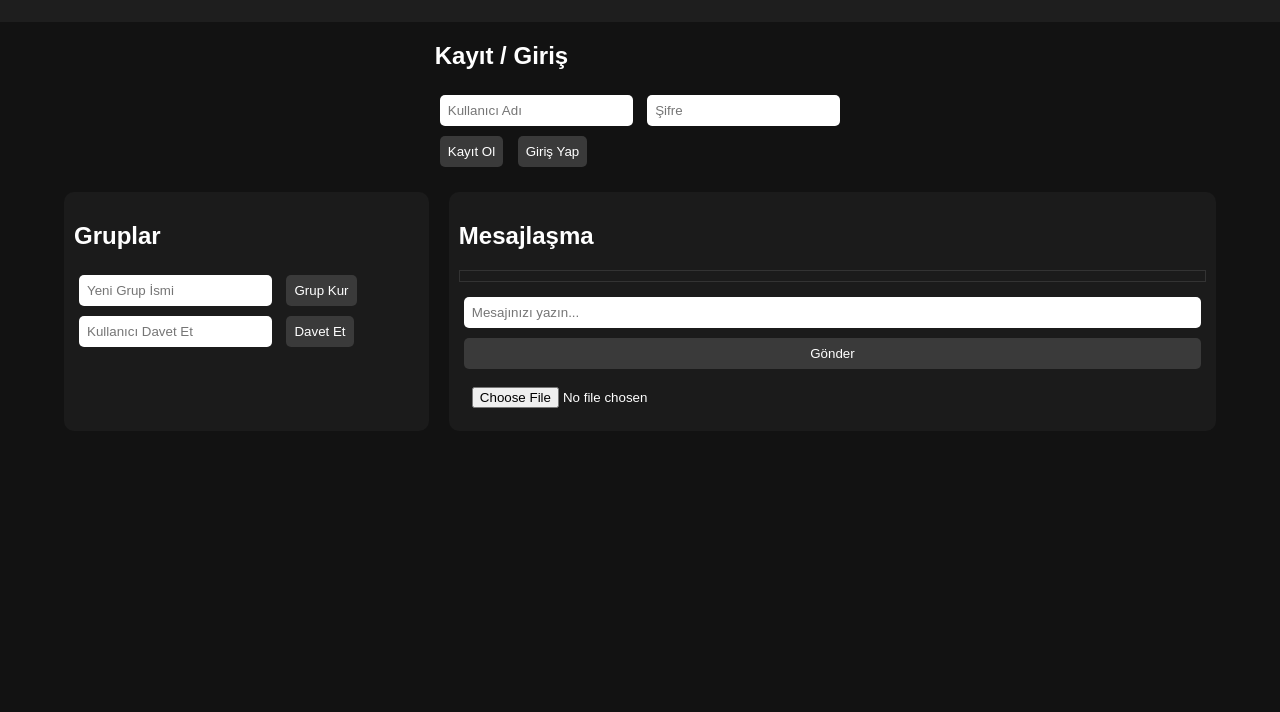
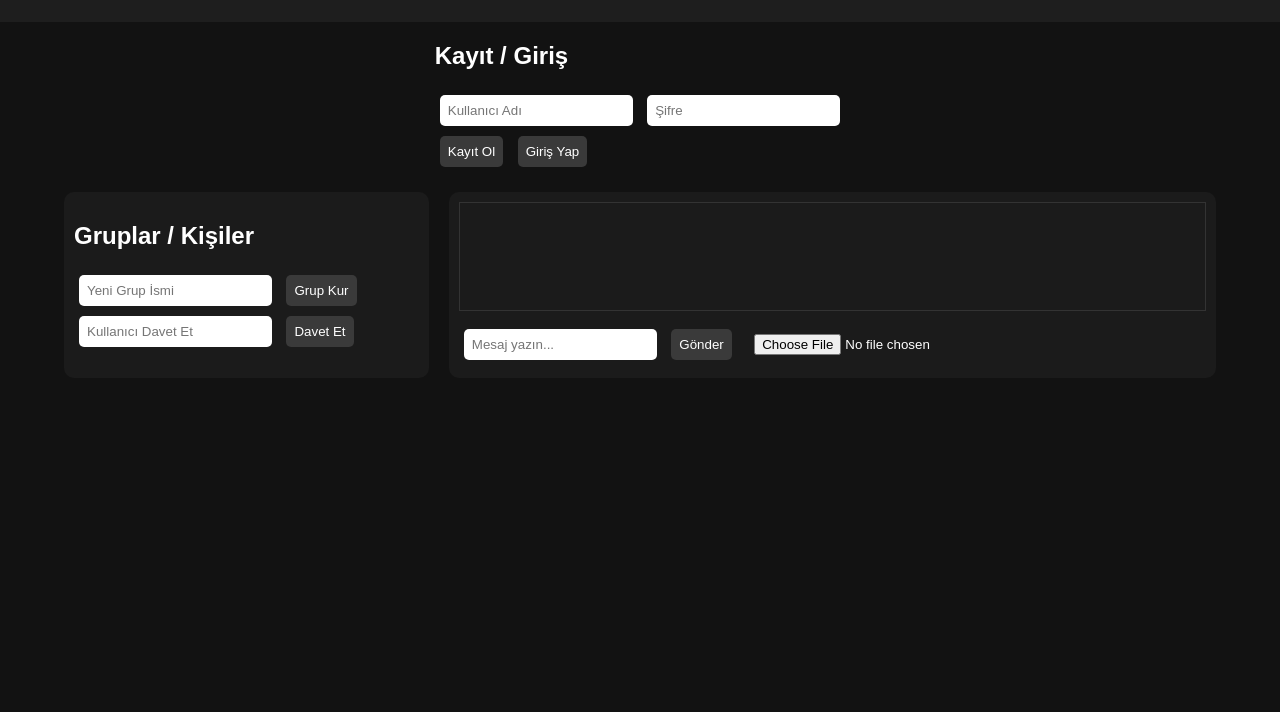
Before and after one commit to umc12/p2pchat, a plain HTML site: page index.html in a window 1280 px wide. Shown: the part 88-800 px from the top of the page. Drawn offline with nearby package versions, Linux system fonts and the light colour scheme.

Commit message:
Update index.html

```diff
--- a/index.html
+++ b/index.html
@@ -2,7 +2,7 @@
 <html lang="tr">
 <head>
 <meta charset="UTF-8">
-<title>P2P Şifreli Chat</title>
+<title>WhatsApp Benzeri P2P Chat</title>
 <link rel="stylesheet" href="css/style.css">
 <script src="https://cdnjs.cloudflare.com/ajax/libs/crypto-js/4.1.1/crypto-js.min.js"></script>
 <script src="js/app.js" defer></script>
@@ -10,7 +10,7 @@
 <body>
 <div id="container">
   <header>
-    <h1>Şifreli P2P Chat</h1>
+    <h1>P2P Şifreli Chat</h1>
   </header>
 
   <section id="auth">
@@ -25,7 +25,7 @@
 
   <section id="app" class="hidden">
     <aside id="groupPanel">
-      <h2>Gruplar</h2>
+      <h2>Gruplar / Kişiler</h2>
       <input id="groupName" placeholder="Yeni Grup İsmi">
       <button onclick="createGroup()">Grup Kur</button>
       <input id="inviteUser" placeholder="Kullanıcı Davet Et">
@@ -34,11 +34,12 @@
     </aside>
 
     <main id="chatPanel">
-      <h2>Mesajlaşma</h2>
       <div id="chat"></div>
-      <input id="message" placeholder="Mesajınızı yazın...">
-      <button onclick="sendMessage()">Gönder</button>
-      <input type="file" id="fileInput">
+      <div id="messageInput">
+        <input id="message" placeholder="Mesaj yazın...">
+        <button onclick="sendMessage()">Gönder</button>
+        <input type="file" id="fileInput">
+      </div>
     </main>
   </section>
 </div>
```
